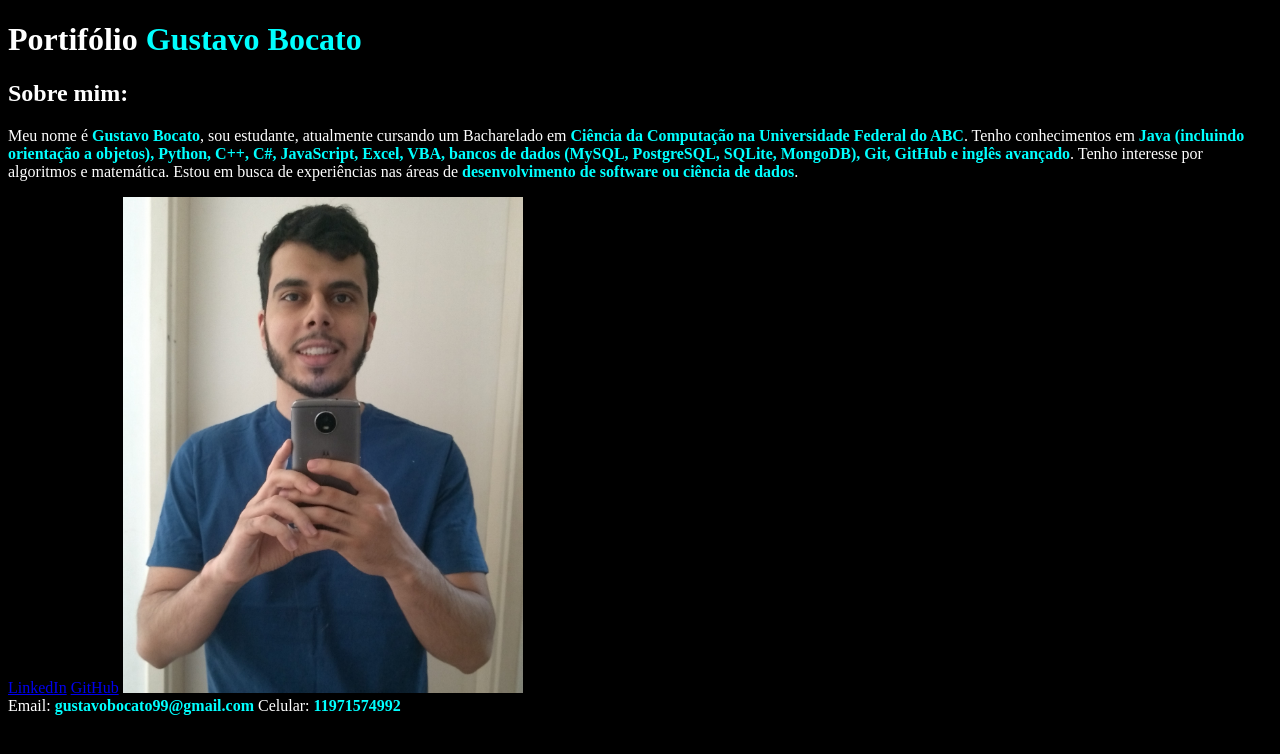
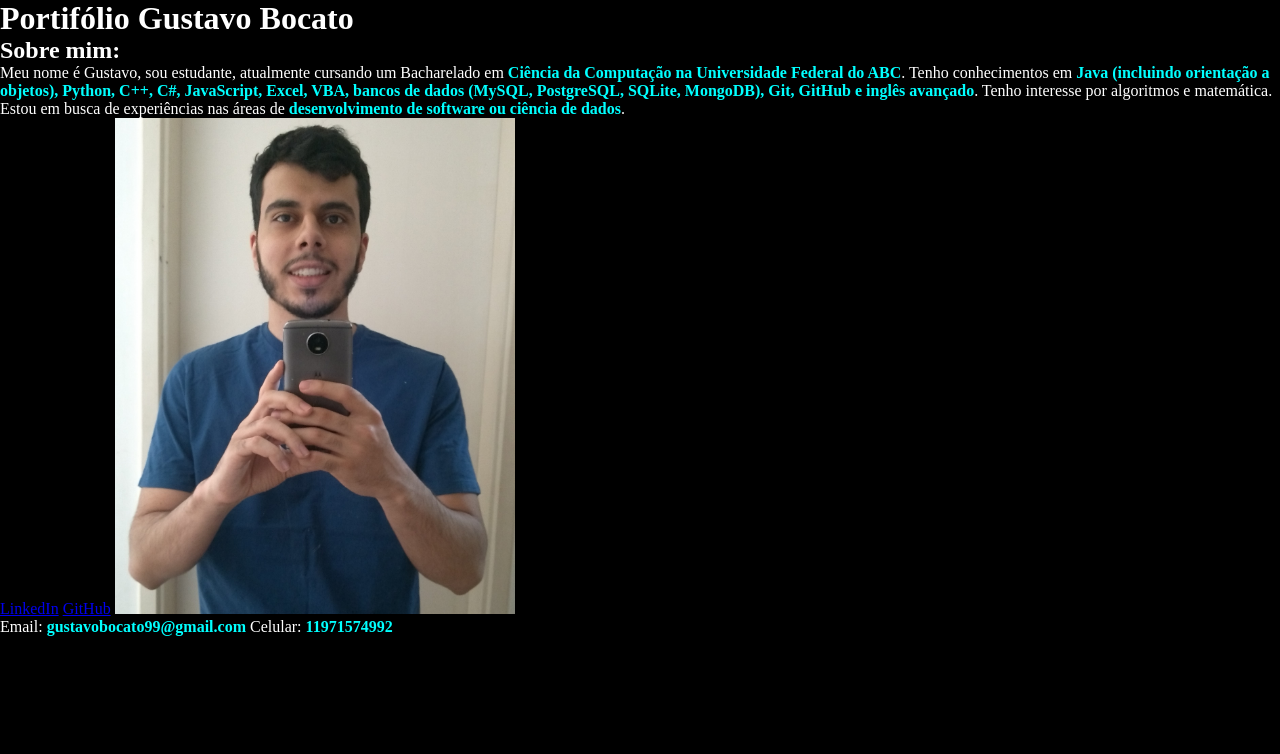
Before and after one commit to GustavoBocato/Portifolio, a plain HTML site: page Portifólio/index.html in a window 1280 px wide. Drawn offline with Linux system fonts and the light colour scheme.

Commit message:
resetando a margem e o padding

```diff
--- a/Portifólio/index.html
+++ b/Portifólio/index.html
@@ -8,12 +8,12 @@
 </head>
 <body>
     <header>
-        <h1>Portifólio <strong>Gustavo Bocato</strong></h1>
+        <h1>Portifólio Gustavo Bocato</h1>
     </header>
     <main>
         <div>
             <h2>Sobre mim:</h2>
-            <p>Meu nome é <strong>Gustavo Bocato</strong>, sou estudante, atualmente cursando um Bacharelado em <strong>Ciência da Computação na Universidade Federal do ABC</strong>. Tenho conhecimentos em <strong>Java (incluindo orientação a objetos), Python, C++, C#, JavaScript, Excel, VBA, bancos de dados (MySQL, PostgreSQL, SQLite, MongoDB), Git, GitHub e inglês avançado</strong>. Tenho interesse por algoritmos e matemática. Estou em busca de experiências nas áreas de <strong>desenvolvimento de software ou ciência de dados</strong>.</p>
+            <p>Meu nome é Gustavo, sou estudante, atualmente cursando um Bacharelado em <strong>Ciência da Computação na Universidade Federal do ABC</strong>. Tenho conhecimentos em <strong>Java (incluindo orientação a objetos), Python, C++, C#, JavaScript, Excel, VBA, bancos de dados (MySQL, PostgreSQL, SQLite, MongoDB), Git, GitHub e inglês avançado</strong>. Tenho interesse por algoritmos e matemática. Estou em busca de experiências nas áreas de <strong>desenvolvimento de software ou ciência de dados</strong>.</p>
             <a href="https://www.linkedin.com/in/gustavo-da-silva-bocato-54972a14b/">LinkedIn</a>
             <a href="https://github.com/GustavoBocato">GitHub</a>
             <img src="foto gustavo.jpg" alt="foto do Gustavo" width="400">
--- a/Portifólio/style.css
+++ b/Portifólio/style.css
@@ -1,3 +1,10 @@
+* {
+
+    margin: 0;
+    padding: 0;
+
+}
+
 body{
 
     background-color:black;
```
